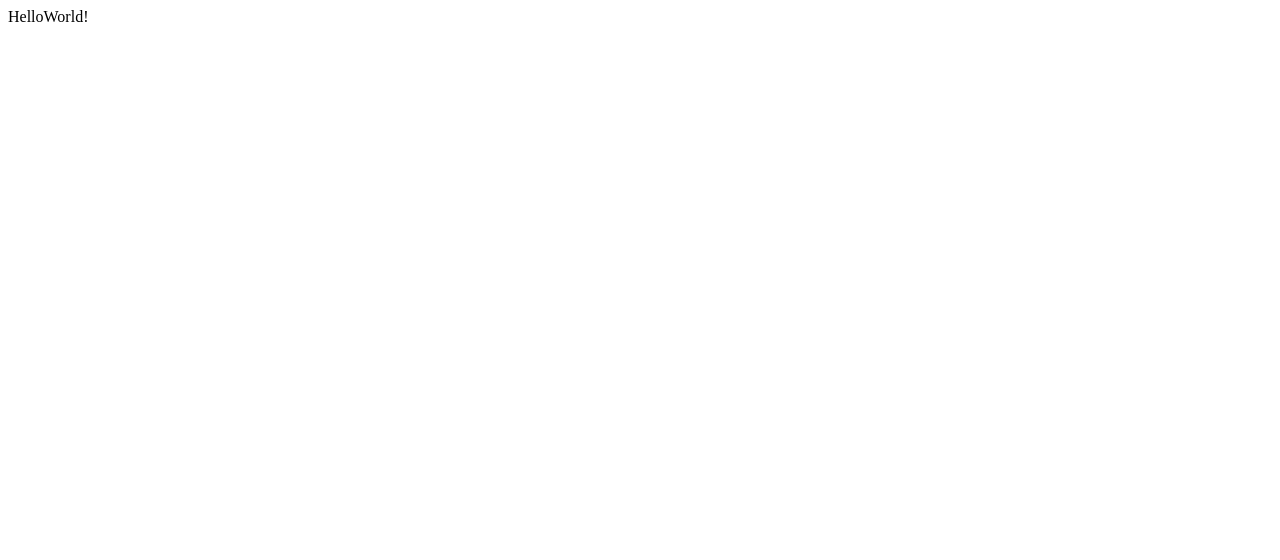
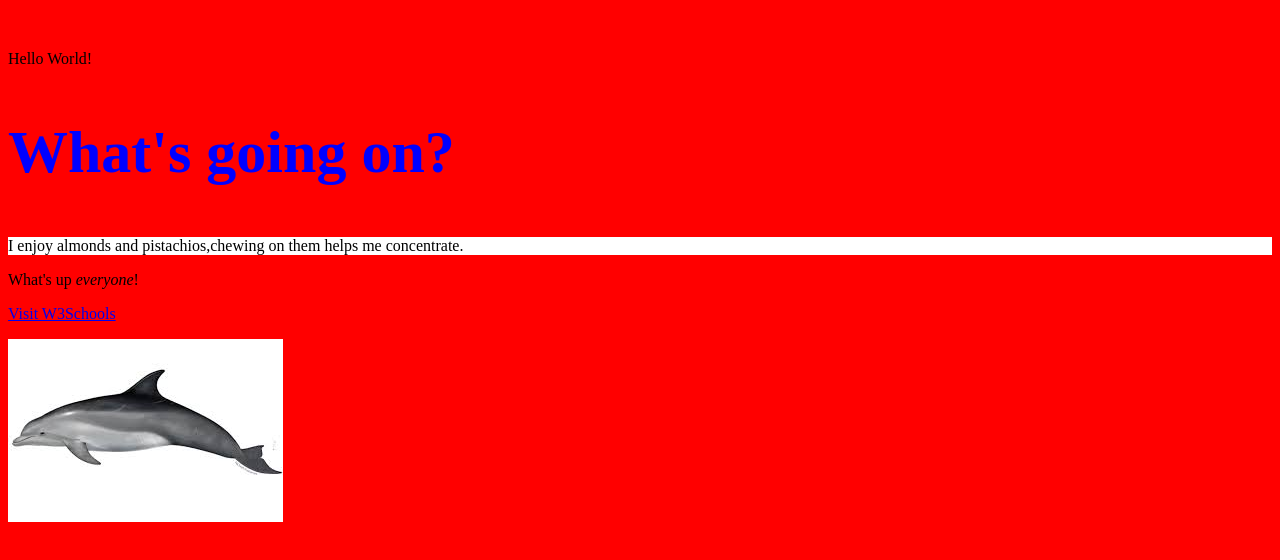
Before and after one commit to jharri02/hello-world, a plain HTML site: page index.html in a window 1280 px wide. Drawn offline with Linux system fonts and the light colour scheme.

Commit message:
class2dolphin

```diff
--- a/index.html
+++ b/index.html
@@ -3,9 +3,41 @@
 <head>
     <meta charset="UTF-8">
     <meta name="viewport" content="width=device-width, initial-scale=1.0">
-    <title>HelloWorld</title>
+    <title>Hello World!</title>
+    <style>
+        title{
+           background-color: white
+           margin-top: 50px;
+           font-size: 60px;
+           }
+        body{
+           background-color: rgb(255, 0 ,0);
+           margin-top: 50px;
+           }
+        h1 {
+           font-size: 60px;
+           margin: 0;
+           background-color: aliceblue;
+           }
+        h2{
+           color: blue;
+           font-size: 60px;
+        }
+        .container{
+            background-color: white;
+        }
+    </style>
 </head>
 <body>
-    <hi>HelloWorld!</hi>
+    <hi>Hello World!</hi>
+    <h2>What's going on?</h2>
+    <div class="container">
+        <p>
+            I enjoy almonds and pistachios,<span id="highlight">chewing on them helps me concentrate.
+        </p>
+    </div>
+    <p>What's up <em> everyone</em>!</p>
+    <p><a href="https://www.w3schools.com">Visit W3Schools</a></p>
+    <img src="images/dolphin.jpeg"alt=dolphin
 </body>
 </html>
```
Also changed, not shown: Images/dolphin.jpeg (added).
